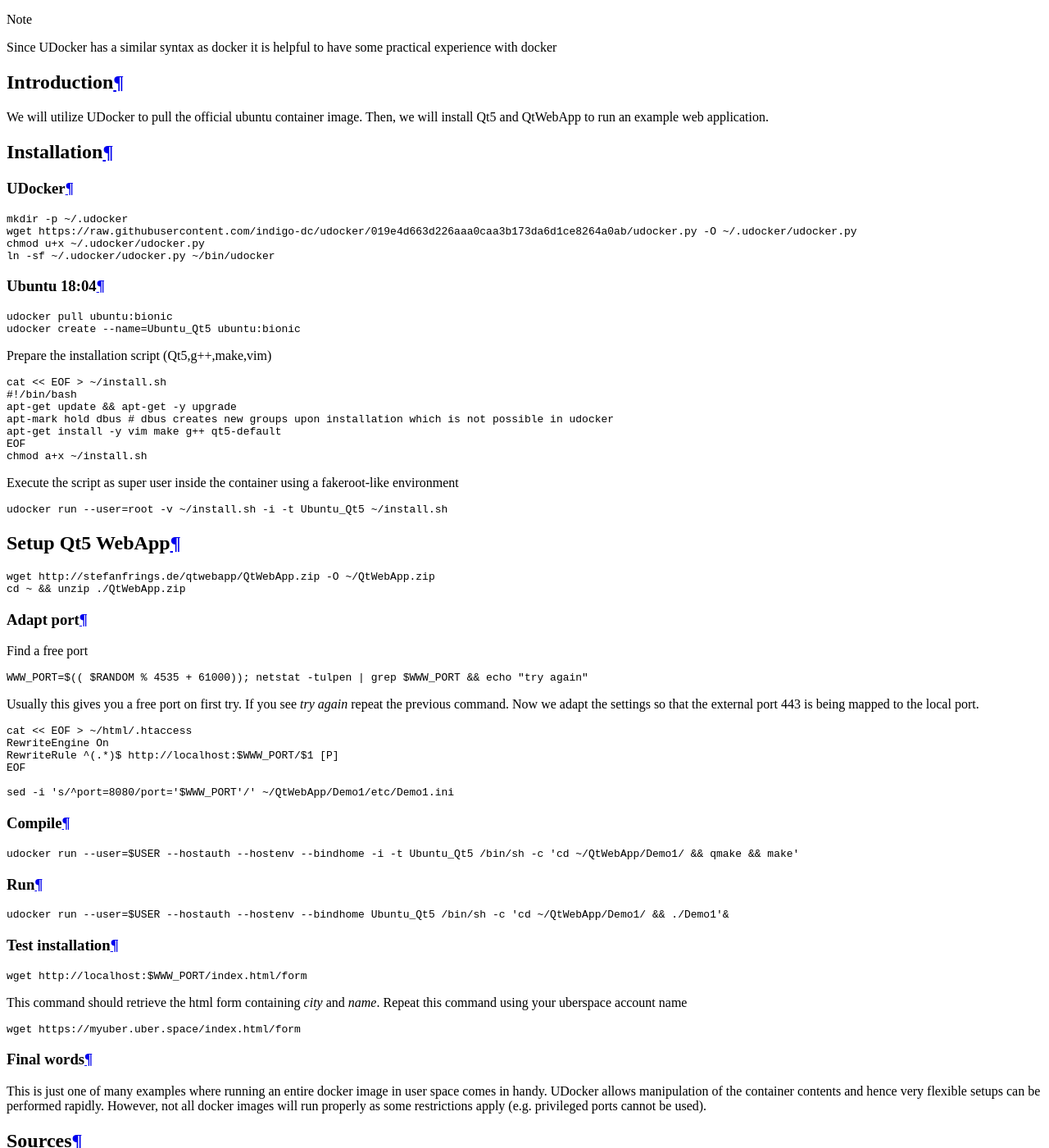
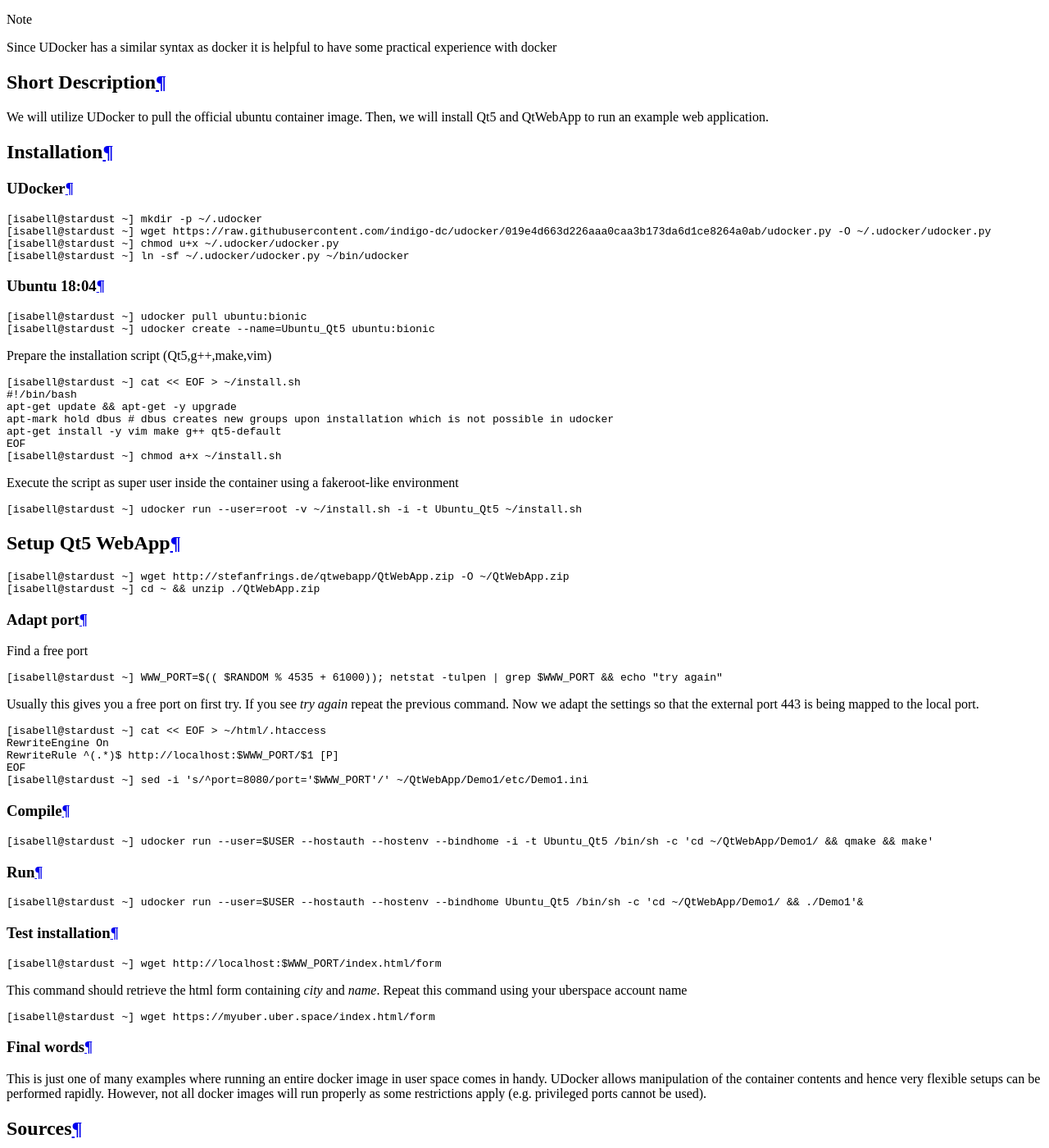
Before and after one commit to Uberspace/lab, a Sphinx documentation site: the page built from source/guide_udocker.rst, in a window 1280 px wide and 1400 px high, scrolled down 1349 px. Shown: the whole window at 82% size. Built offline with Sphinx 7.4.7 and the Read the Docs theme 2.0.0, drawn with Linux system fonts in a browser that asks for light colours; some of the changed text lies outside the part shown.

Commit message:
adapt to style guide

```diff
--- a/source/guide_udocker.rst
+++ b/source/guide_udocker.rst
@@ -17,8 +17,8 @@
 
 .. note:: Since UDocker has a similar syntax as docker it is helpful to have some practical experience with docker
 
-Introduction
-============
+Short Description
+=================
 
 We will utilize UDocker to pull the official ubuntu container image.
 Then, we will install Qt5 and QtWebApp to run an example web application.
@@ -31,36 +31,36 @@
 
 ::
 
- mkdir -p ~/.udocker
- wget https://raw.githubusercontent.com/indigo-dc/udocker/019e4d663d226aaa0caa3b173da6d1ce8264a0ab/udocker.py -O ~/.udocker/udocker.py
- chmod u+x ~/.udocker/udocker.py
- ln -sf ~/.udocker/udocker.py ~/bin/udocker
+ [isabell@stardust ~] mkdir -p ~/.udocker
+ [isabell@stardust ~] wget https://raw.githubusercontent.com/indigo-dc/udocker/019e4d663d226aaa0caa3b173da6d1ce8264a0ab/udocker.py -O ~/.udocker/udocker.py
+ [isabell@stardust ~] chmod u+x ~/.udocker/udocker.py
+ [isabell@stardust ~] ln -sf ~/.udocker/udocker.py ~/bin/udocker
 
 Ubuntu 18:04
 ------------
 
 ::
 
- udocker pull ubuntu:bionic
- udocker create --name=Ubuntu_Qt5 ubuntu:bionic
+ [isabell@stardust ~] udocker pull ubuntu:bionic
+ [isabell@stardust ~] udocker create --name=Ubuntu_Qt5 ubuntu:bionic
 
 Prepare the installation script (Qt5,g++,make,vim)
 
 ::
 
- cat << EOF > ~/install.sh
+ [isabell@stardust ~] cat << EOF > ~/install.sh
  #!/bin/bash
  apt-get update && apt-get -y upgrade
  apt-mark hold dbus # dbus creates new groups upon installation which is not possible in udocker
  apt-get install -y vim make g++ qt5-default
  EOF
- chmod a+x ~/install.sh
+ [isabell@stardust ~] chmod a+x ~/install.sh
 
 Execute the script as super user inside the container using a fakeroot-like environment
 
 ::
 
- udocker run --user=root -v ~/install.sh -i -t Ubuntu_Qt5 ~/install.sh
+ [isabell@stardust ~] udocker run --user=root -v ~/install.sh -i -t Ubuntu_Qt5 ~/install.sh
 
 
 Setup Qt5 WebApp
@@ -68,8 +68,8 @@
 
 ::
 
- wget http://stefanfrings.de/qtwebapp/QtWebApp.zip -O ~/QtWebApp.zip
- cd ~ && unzip ./QtWebApp.zip
+ [isabell@stardust ~] wget http://stefanfrings.de/qtwebapp/QtWebApp.zip -O ~/QtWebApp.zip
+ [isabell@stardust ~] cd ~ && unzip ./QtWebApp.zip
 
 Adapt port
 ----------
@@ -78,19 +78,18 @@
 
 ::
 
- WWW_PORT=$(( $RANDOM % 4535 + 61000)); netstat -tulpen | grep $WWW_PORT && echo "try again"
+ [isabell@stardust ~] WWW_PORT=$(( $RANDOM % 4535 + 61000)); netstat -tulpen | grep $WWW_PORT && echo "try again"
 
 Usually this gives you a free port on first try. If you see `try again` repeat the previous command.
 Now we adapt the settings so that the external port 443 is being mapped to the local port.
 
 ::
 
- cat << EOF > ~/html/.htaccess
+ [isabell@stardust ~] cat << EOF > ~/html/.htaccess
  RewriteEngine On
  RewriteRule ^(.*)$ http://localhost:$WWW_PORT/$1 [P]
  EOF
-
- sed -i 's/^port=8080/port='$WWW_PORT'/' ~/QtWebApp/Demo1/etc/Demo1.ini
+ [isabell@stardust ~] sed -i 's/^port=8080/port='$WWW_PORT'/' ~/QtWebApp/Demo1/etc/Demo1.ini
 
 
 Compile
@@ -98,7 +97,7 @@
 
 ::
 
- udocker run --user=$USER --hostauth --hostenv --bindhome -i -t Ubuntu_Qt5 /bin/sh -c 'cd ~/QtWebApp/Demo1/ && qmake && make'
+ [isabell@stardust ~] udocker run --user=$USER --hostauth --hostenv --bindhome -i -t Ubuntu_Qt5 /bin/sh -c 'cd ~/QtWebApp/Demo1/ && qmake && make'
 
 
 Run
@@ -106,21 +105,21 @@
 
 ::
 
- udocker run --user=$USER --hostauth --hostenv --bindhome Ubuntu_Qt5 /bin/sh -c 'cd ~/QtWebApp/Demo1/ && ./Demo1'&
+ [isabell@stardust ~] udocker run --user=$USER --hostauth --hostenv --bindhome Ubuntu_Qt5 /bin/sh -c 'cd ~/QtWebApp/Demo1/ && ./Demo1'&
 
 Test installation
 -----------------
 
 ::
 
- wget http://localhost:$WWW_PORT/index.html/form
+ [isabell@stardust ~] wget http://localhost:$WWW_PORT/index.html/form
 
 This command should retrieve the html form containing `city` and `name`.
 Repeat this command using your uberspace account name
 
 ::
 
- wget https://myuber.uber.space/index.html/form
+ [isabell@stardust ~] wget https://myuber.uber.space/index.html/form
 
 Final words
 -----------
```
